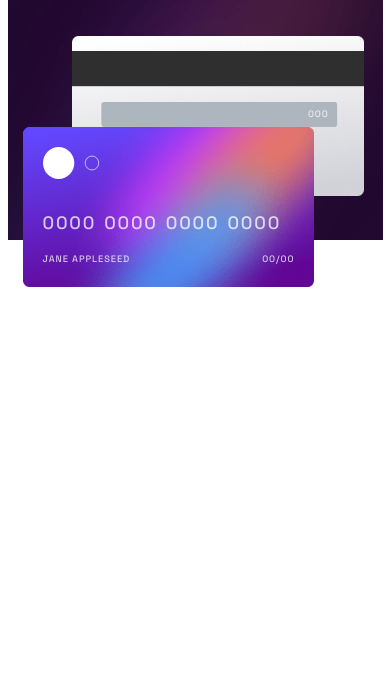
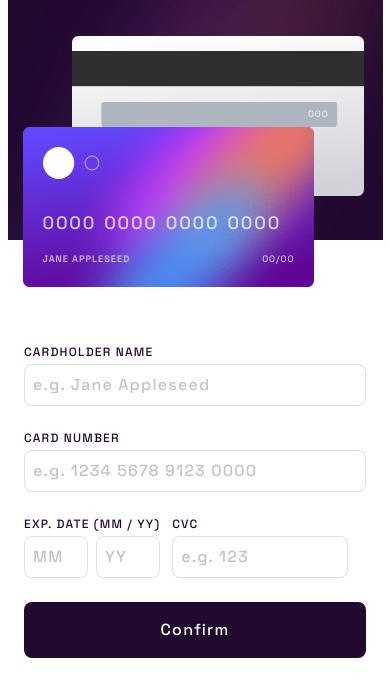
Before and after one commit to fkrunic/frontend-mentor-interactive-card-details-form, a Vue app: page / in a window 390 px wide. Shown: the top 696 px of the page. Built offline with nearby package versions, Linux system fonts and the light colour scheme.

Commit message:
mobile form

```diff
--- a/src/App.vue
+++ b/src/App.vue
@@ -1,6 +1,7 @@
 <script setup lang="ts">
 import { onMounted } from 'vue';
 import CardFront from './components/CardFront.vue';
+import FormInput from './components/FormInput.vue'
 
 onMounted(() => {
   document.body.className = 'font-space-grotesk'
@@ -27,6 +28,60 @@ onMounted(() => {
       </div>
     </div>
 
+    <!-- Card Form -->
+    <div class="
+      flex
+      flex-col
+      gap-6
 
+      w-full
+      p-6
+      mt-20
+
+      text-xs
+      tracking-widest
+      text-very-dark-violet
+      ">
+
+      <!-- Name -->
+      <div class="flex flex-col gap-1">
+        <p>CARDHOLDER NAME</p>
+        <FormInput :placeholder="'e.g. Jane Appleseed'"></FormInput>
+      </div>
+
+      <!-- Card Number -->
+      <div class="flex flex-col gap-1">
+        <p>CARD NUMBER</p>
+        <FormInput :placeholder="'e.g. 1234 5678 9123 0000'"></FormInput>
+      </div>
+
+      <!-- Card Details -->
+      <div class="flex flex-row gap-3">
+
+        <!-- Expiration Date -->
+        <div class="flex flex-col gap-1">
+          <p>EXP. DATE (MM / YY)</p>
+          <div class="flex flex-row gap-2">
+            <FormInput class="w-[4rem]" :placeholder="'MM'"></FormInput>
+            <FormInput class="w-[4rem]" :placeholder="'YY'"></FormInput>
+          </div>
+        </div>
+
+        <!-- Security Code -->
+        <div class="flex flex-col gap-1">
+          <p>CVC</p>
+          <FormInput class="w-[11rem]" :placeholder="'e.g. 123'"></FormInput>
+        </div>
+      </div>
+
+      <!-- Submit Button -->
+      <p class="
+        p-4
+        text-center
+        text-base
+        rounded-lg
+        text-white
+        bg-very-dark-violet">Confirm</p>
+    </div>
   </div>
 </template>
--- /dev/null
+++ b/src/components/FormInput.vue
@@ -0,0 +1,18 @@
+<script setup lang="ts">
+defineProps<{ placeholder: string }>()
+</script>
+
+<template>
+  <input
+    class="
+      p-2
+      text-base
+      placeholder-dark-grayish-violet/50
+      outline-none
+      border-solid
+      border-[1px]
+      border-dark-grayish-violet/25
+      rounded-lg
+      "
+    :placeholder="placeholder">
+</template>
```
